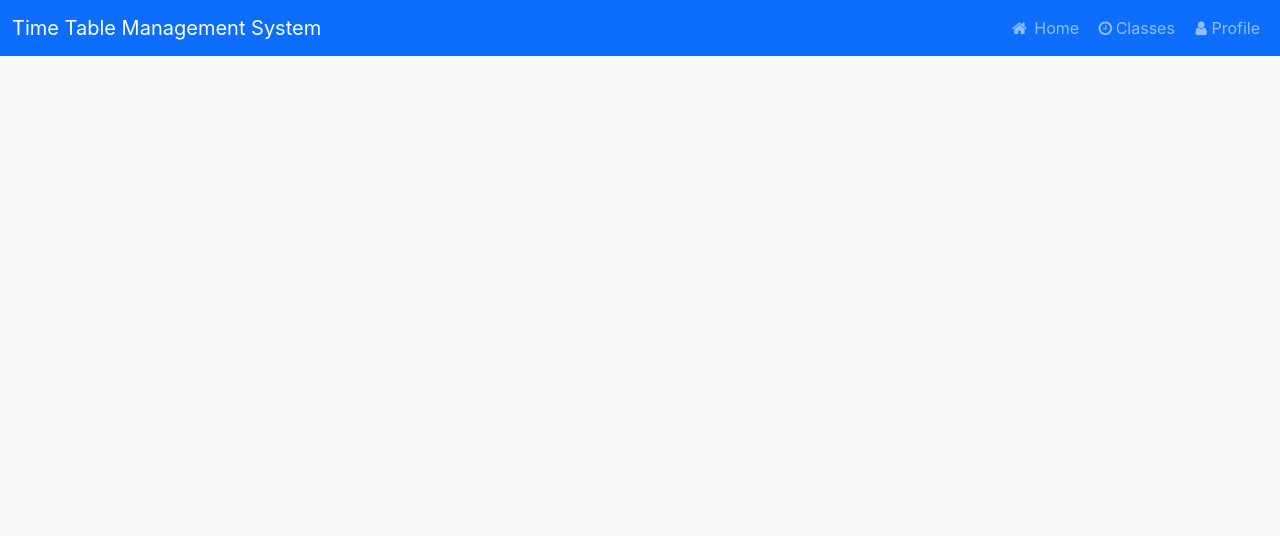
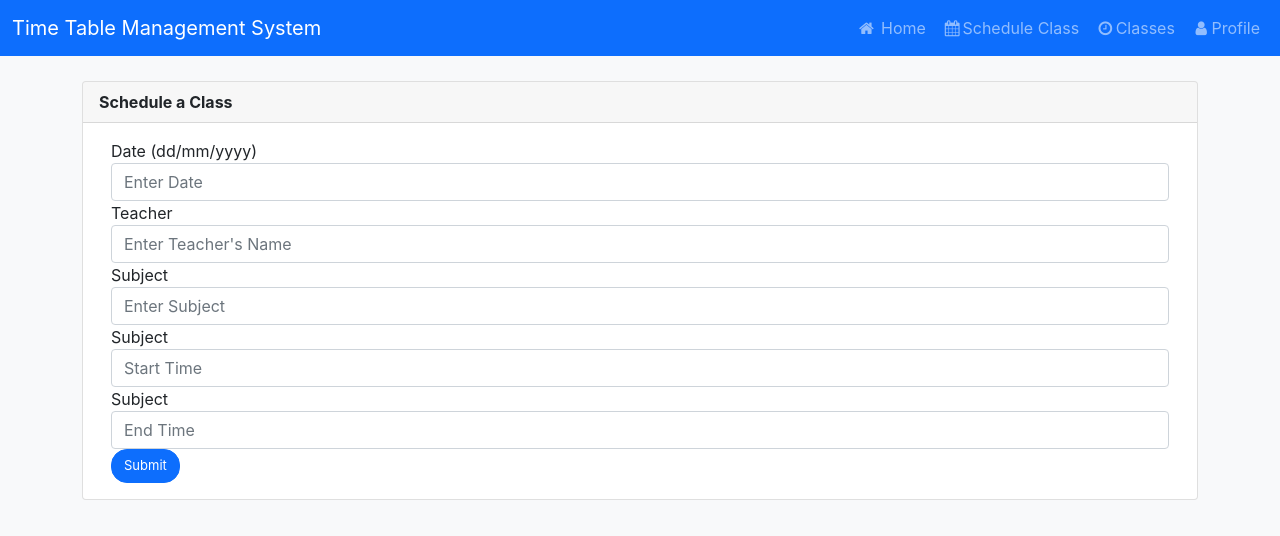
Before and after one commit to Vaibhav2801/Time-Table-Management-System, a React (Create React App) app in the folder frontend/ttms/: page /schedule in a window 1280 px wide. Shown: the top 536 px of the page. Built offline with nearby package versions, Linux system fonts and the light colour scheme.

Commit message:
schdule class component updated

```diff
--- a/frontend/ttms/src/App.js
+++ b/frontend/ttms/src/App.js
@@ -2,6 +2,7 @@ import "./App.css";
 import Home from "./components/Home";
 import Classes from "./components/Classes";
 import Navbar from "./components/Navbar";
+import ScheduleClass from "./components/ScheduleClass";
 import Login from "./components/Login";
 import Register from "./components/Register";
 import { BrowserRouter as Router, Routes, Route } from "react-router-dom";
@@ -17,6 +18,7 @@ function App() {
           <Route path="/home" element={<Home />}></Route>
           <Route path="/classes" element={<Classes />}></Route>
           <Route path="/profile" element={<Home />}></Route>
+          <Route path="/schedule" element={<ScheduleClass />}></Route>
         </Routes>
       </Router>
     </div>
--- a/frontend/ttms/src/components/Classes.js
+++ b/frontend/ttms/src/components/Classes.js
@@ -10,12 +10,9 @@ export default function Classes() {
             <table className="table table-striped">
               <thead className="thead-dark">
                 <tr>
-                  <th scope="col">Day</th>
                   <th scope="col">Date</th>
-                  <th scope="col">Branch</th>
-                  <th scope="col">Subject's Name</th>
-                  <th scope="col">Subject's Code</th>
-                  <th scope="col">Lecturer</th>
+                  <th scope="col">Subject</th>
+                  <th scope="col">Teacher</th>
                   <th scope="col">Starts at</th>
                   <th scope="col">Ends at</th>
                   {/* only for teacher */}
@@ -24,11 +21,8 @@ export default function Classes() {
               </thead>
               <tbody>
                 <tr>
-                  <th scope="row">Monday</th>
                   <td>07/12/2021</td>
-                  <td>Information Technology</td>
                   <td>DBMS</td>
-                  <td>KCS-501</td>
                   <td>Mrs. Aditi Sharma</td>
                   <td>10:00 AM</td>
                   <td>10:50 AM</td>
--- a/frontend/ttms/src/components/Navbar.js
+++ b/frontend/ttms/src/components/Navbar.js
@@ -32,6 +32,11 @@ export default function Navbar() {
                 </Link>
               </li>
               <li className="nav-item">
+                <Link className="nav-link" to="/schedule">
+                  <i className="fa fa-fw fa-calendar"></i>Schedule Class
+                </Link>
+              </li>
+              <li className="nav-item">
                 <Link className="nav-link" to="/classes">
                   <i className="fa fa-fw fa-clock-o"></i>Classes
                 </Link>
@@ -41,11 +46,6 @@ export default function Navbar() {
                   <i className="fa fa-fw fa-user"></i>Profile
                 </Link>
               </li>
-              {/* <li className="nav-item">
-                <Link className="nav-link" to="/login">
-                  <i className="fa fa-fw fa-sign-in"></i>Sign In
-                </Link>
-              </li> */}
             </ul>
           </div>
         </div>
--- a/frontend/ttms/src/components/Register.js
+++ b/frontend/ttms/src/components/Register.js
@@ -1,5 +1,5 @@
 import React from "react";
-import { useState } from "react";
+// import { useState } from "react";
 import { Link } from "react-router-dom";
 export default function Home() {
   return (
--- /dev/null
+++ b/frontend/ttms/src/components/ScheduleClass.js
@@ -0,0 +1,136 @@
+import React, { useState } from "react";
+import axios from "axios";
+
+export default function ScheduleClass() {
+  const [subject, setSubject] = useState("");
+  const [teacher, setTeacher] = useState("");
+  const [date, setDate] = useState("");
+  const [starttime, setStartTime] = useState("");
+  const [endtime, setEndTime] = useState("");
+
+  const onChangeSubject = (e) => {
+    setSubject(e.target.value);
+  };
+  const onChangeTeacher = (e) => {
+    setTeacher(e.target.value);
+  };
+  const onChangeDate = (e) => {
+    setDate(e.target.value);
+  };
+  const onChangeStartTime = (e) => {
+    setStartTime(e.target.value);
+  };
+  const onChangeEndTime = (e) => {
+    setEndTime(e.target.value);
+  };
+
+  const onSubmitForm = (e) => {
+    e.preventDefault();
+    if (
+      teacher === "" ||
+      date === "" ||
+      subject === "" ||
+      starttime === "" ||
+      endtime === ""
+    ) {
+      alert("Please fill  all the details");
+    } else {
+      axios
+        .post("/create", {
+          Date: date,
+          Subject: subject,
+          Teacher: teacher,
+          StartTime: starttime,
+          EndTime: endtime,
+        })
+        .then((res) => {
+          alert("Class Scheduled");
+        })
+        .catch((err) => {
+          console.log(err);
+        });
+    }
+    setDate("");
+    setTeacher("");
+    setSubject("");
+    setStartTime("");
+    setEndTime("");
+  };
+  return (
+    <>
+      <div className="container">
+        <div className="card">
+          <div className="card-header">
+            <b>Schedule a Class</b>
+          </div>
+          <div className="card-body">
+            <form
+              autocomplete="off"
+              onSubmit={onSubmitForm}
+              className="container"
+            >
+              <div className="form-group">
+                <label>Date (dd/mm/yyyy)</label>
+                <input
+                  type="text"
+                  className="form-control"
+                  id="adddate"
+                  placeholder="Enter Date"
+                  value={date}
+                  onChange={onChangeDate}
+                />
+              </div>
+              <div className="form-group">
+                <label>Teacher</label>
+                <input
+                  type="text"
+                  className="form-control"
+                  id="addteacher"
+                  placeholder="Enter Teacher's Name"
+                  value={teacher}
+                  onChange={onChangeTeacher}
+                />
+              </div>
+              <div className="form-group">
+                <label>Subject</label>
+                <input
+                  type="text"
+                  className="form-control"
+                  id="addsubject"
+                  placeholder="Enter Subject"
+                  value={subject}
+                  onChange={onChangeSubject}
+                />
+              </div>
+              <div className="form-group">
+                <label>Subject</label>
+                <input
+                  type="text"
+                  className="form-control"
+                  id="addstarttime"
+                  placeholder="Start Time"
+                  value={starttime}
+                  onChange={onChangeStartTime}
+                />
+              </div>
+              <div className="form-group">
+                <label>Subject</label>
+                <input
+                  type="text"
+                  className="form-control"
+                  id="addendtime"
+                  placeholder="End Time"
+                  value={endtime}
+                  onChange={onChangeEndTime}
+                />
+              </div>
+              <button type="submit" className="btn btn-primary">
+                Submit
+              </button>
+            </form>
+          </div>
+        </div>
+      </div>
+    </>
+  );
+}
--- a/package.json
+++ b/package.json
@@ -9,6 +9,7 @@
   "author": "",
   "license": "ISC",
   "dependencies": {
+    "axios": "^0.24.0",
     "bcrypt": "^5.0.1",
     "bcryptjs": "^2.4.3",
     "body-parser": "^1.19.0",
```
